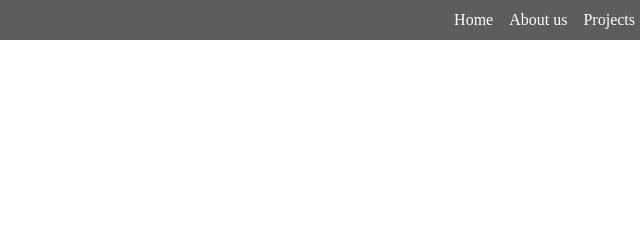
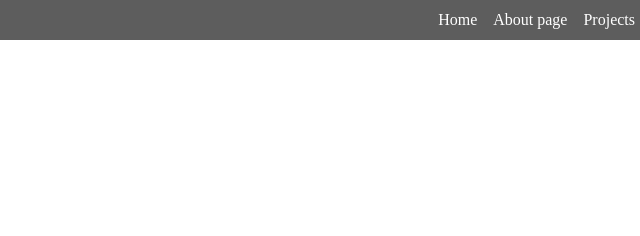
Before and after one commit to AndereX-dev/Kodeloftet-Sommer-Oppgave, a website: page index.html in a window 1280 px wide. Shown: the top 236 px of the page, 640-1280 px from the left. Drawn offline with Linux system fonts and the light colour scheme; a web font is replaced by a local one.

Commit message:
changed one of the nav items name

```diff
--- a/index.html
+++ b/index.html
@@ -17,7 +17,7 @@
       <nav>
         <ul>
           <li>Home</li>
-          <li>About us</li>
+          <li>About page</li>
           <li>Projects</li>
         </ul>
       </nav>
```
